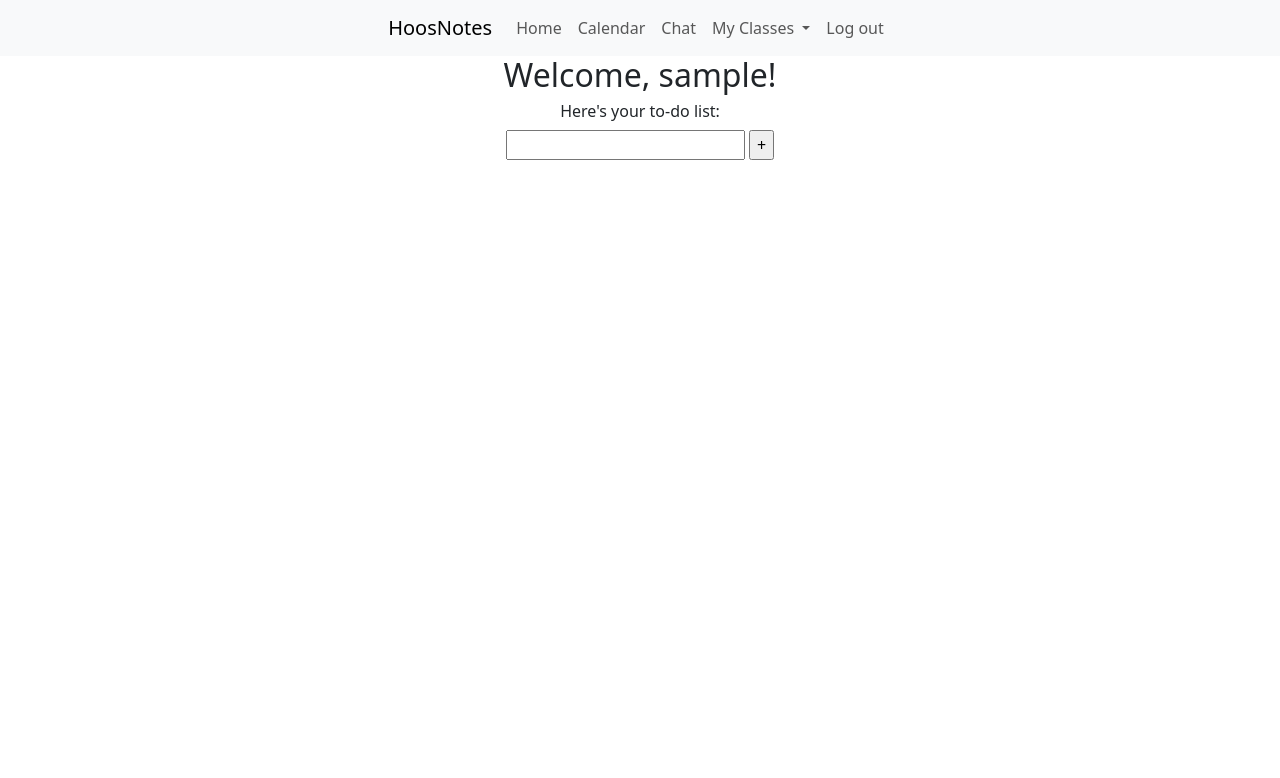
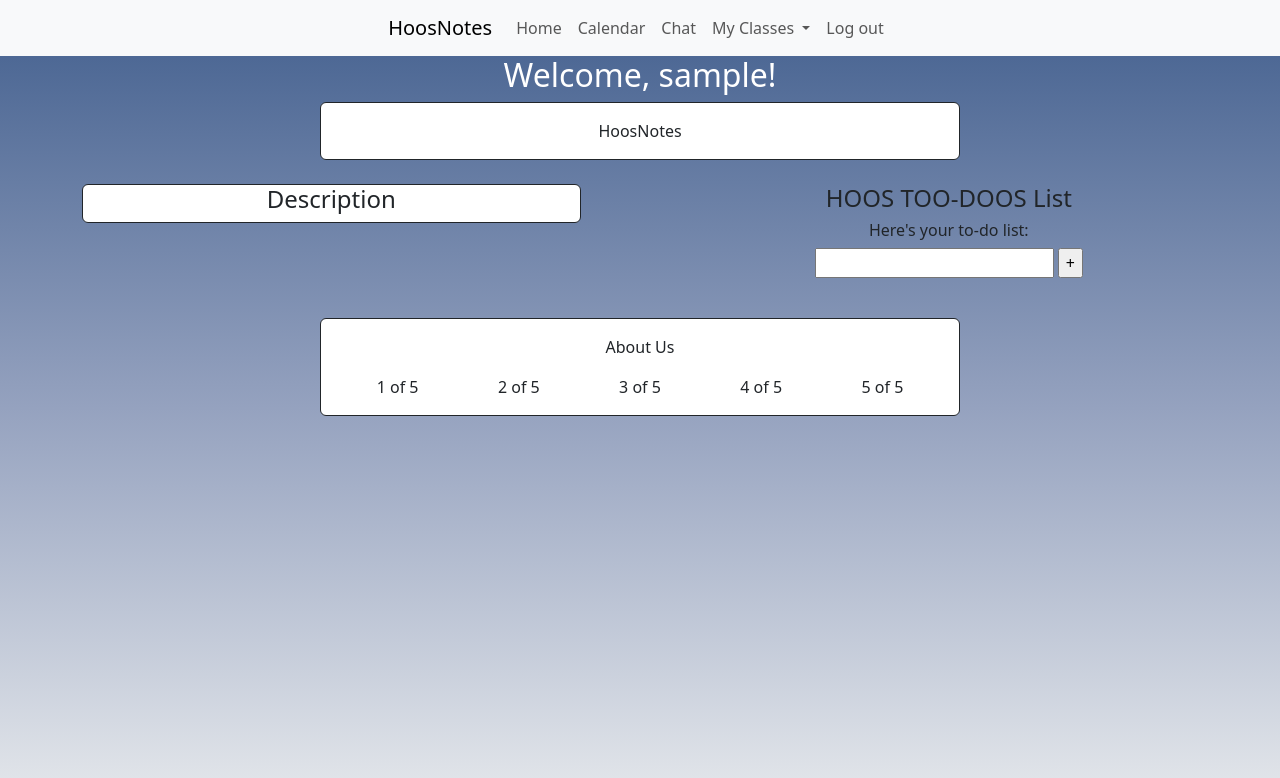
Before and after one commit to eliasposner/HoosNotes, a Django app: page / in a window 1280 px wide. Shown: the top 778 px of the page. Run offline with Django 3.2, Linux system fonts and the light colour scheme; the visitor is signed in with stand-in values (Sample User, id 1); data comes from the database, SQL or seed files in the repository; data that the repository does not hold is empty; some libraries are stand-ins or nearby versions.

Commit message:
Styling changes

```diff
--- a/scheduler/templates/base.html
+++ b/scheduler/templates/base.html
@@ -10,7 +10,11 @@
     <style>
         body {
             margin-bottom:  25px;
+            background: rgb(228,231,235);
+            background: linear-gradient(0deg, rgba(228,231,235,1) 0%, rgba(149,162,191,1) 49%, rgba(66,95,142,0.9980988593155894) 100%);
+
         }
+
     </style>
 </head>
 <body>
--- a/scheduler/templates/scheduler/index.html
+++ b/scheduler/templates/scheduler/index.html
@@ -14,7 +14,24 @@
     {% block content %}
 
     {% if user.is_authenticated %}
-    <h2 class="text-center">Welcome, {{ user.username }}!</h2>
+    <h2 class="text-center text-white">Welcome, {{ user.username }}!</h2>
+    <div class="col d-flex justify-content-center">
+        <div class="card text-center border-dark w-50">
+            <div class="card-body">
+                <p class="card-text"> HoosNotes </p>
+            </div>
+        </div>
+    </div>
+    <br>
+    <div class="container">
+        <div class="row">
+            <div class="col-lg">
+                <div class = 'card border-dark'>
+                    <h4 class = 'text-center'> Description </h4>
+                </div>
+            </div>
+            <div class="col-lg offset-sm-1">
+                <h4 class ="text-center"> HOOS TOO-DOOS List </h4>
                 <h6 class="text-center">Here's your to-do list:</h6>
 
 
@@ -40,6 +57,36 @@
 
                 {% endfor %}
                 </ul>
+                </div>
+            </div>
+        </div>
+    </div>
+    <br>
+    <div class="col d-flex justify-content-center">
+        <div class="card text-center border-dark w-50">
+            <div class="card-body">
+                <p class="card-text"> About Us </p>
+                <div class="container">
+                <div class="row">
+                    <div class="col">
+                    1 of 5
+                    </div>
+                    <div class="col">
+                    2 of 5
+                    </div>
+                    <div class="col">
+                    3 of 5
+                    </div>
+                    <div class="col">
+                    4 of 5
+                    </div>
+                    <div class="col">
+                    5 of 5
+                    </div>
+                </div>
+                </div>
+            </div>
+        </div>
     </div>
 
     {% else %}
```
Lines whose indentation alone changed are shown as unchanged.
